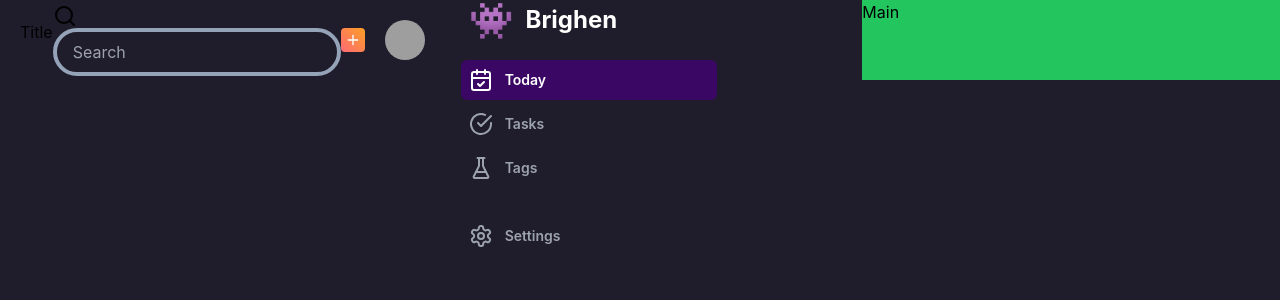
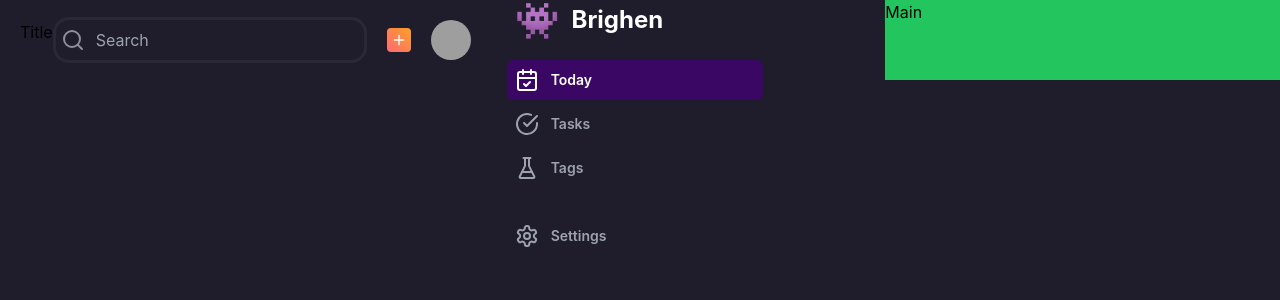
Before and after one commit to Rnbsov/awesome-todo-list, a React (Vite) app: page / in a window 1280 px wide. Shown: the top 300 px of the page. Built offline with nearby package versions, Linux system fonts and the light colour scheme; grey boxes are pictures that could not be loaded; what @savvywombat/tailwindcss-grid-areas would draw is missing.

Commit message:
🍃 Search box

```diff
--- a/src/components/Header/Header.jsx
+++ b/src/components/Header/Header.jsx
@@ -2,20 +2,24 @@ import { Plus, Search } from 'lucide-react'
 
 const Header = () => {
   return (
-    <header role='banner' className='grid-in-header flex justify-between p-5 role'>
+    <header
+      role='banner'
+      className='grid-in-header flex justify-between p-5 role'
+    >
       <p>Title</p>
       {/* <AddButton /> */}
-      <div className='flex items-center justify-center'>
-        <div>
-          <Search />
+      <div className='flex items-center justify-center gap-5'>
+        <div className='relative flex items-center justify-center'>
           <input
-            type='text'
+            type='search'
             placeholder='Search'
-            className='rounded-full bg-transparent border-4  border-slate-400 px-4 py-2 focus:outline-none focus:ring-2 focus:ring-slate-400'
+            name='search'
+            className='rounded-2xl outline-none pl-10 bg-transparent border-[3px] border-darkOutline px-5 py-2   focus:border-purple-600 '
           />
+          <Search color='#8F8D9A' className='absolute left-2' />
         </div>
 
-        <button className='w-6 h-6 bg-gradient-to-tr from-cl1 to-cl2 flex justify-center items-center rounded text-white p-1 mr-5'>
+        <button className='w-6 h-6 bg-gradient-to-tr from-cl1 to-cl2 flex justify-center items-center rounded text-white p-1'>
           <Plus size={24} />
         </button>
 
--- a/tailwind.config.js
+++ b/tailwind.config.js
@@ -10,6 +10,7 @@ export default {
     extend: {
       colors: {
         darkBackground: '#1F1D2B', // #1a1433
+        darkOutline: '#2A2836',
         cl1: '#FF6A75',
         cl2: '#FC9F24'
       },
```
